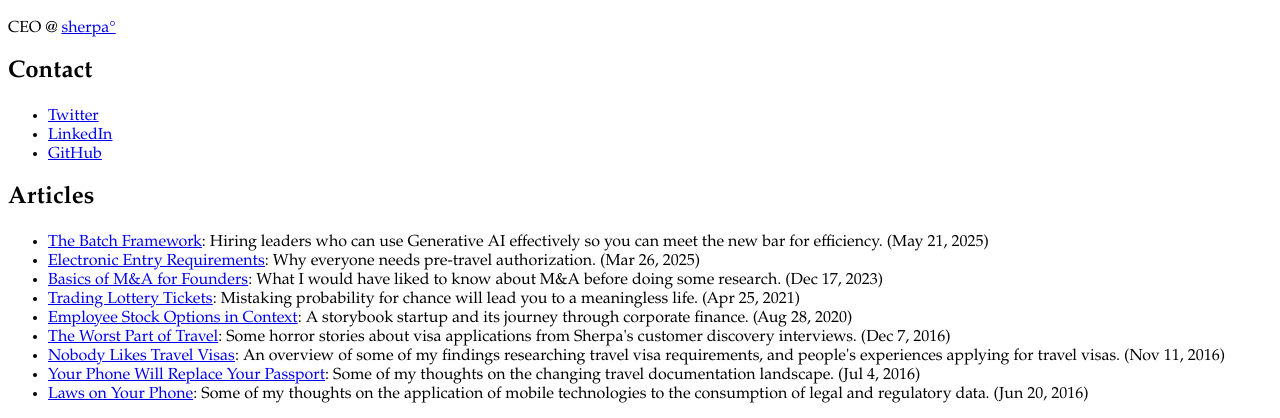
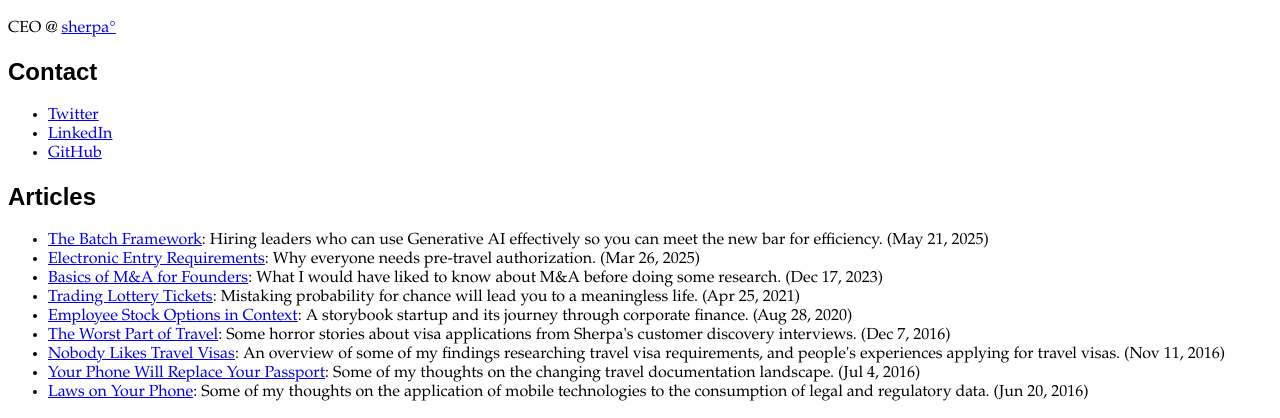
Before and after one commit to maxtremaine/maxtremaine.github.io, a website: page index.html in a window 1280 px wide. Shown: the part 373-791 px from the top of the page. Drawn offline with Linux system fonts and the light colour scheme.

Commit message:
Move to sans-serif headers

```diff
--- a/index.html
+++ b/index.html
@@ -5,6 +5,7 @@
     <style>
       body { font-family: Garamond, serif; }
       h1 { font-family: 'Arial Black', sans-serif; }
+      h2 { font-family: Arial, sans-serif; }
     </style>
     <link rel="icon" type="image/png" href="img/favicon.png" fetchpriority="low" />
     <script src="src/index.js" defer ></script>
```
